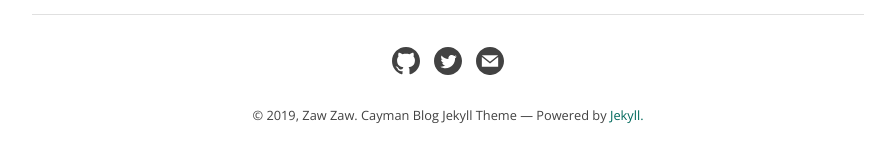
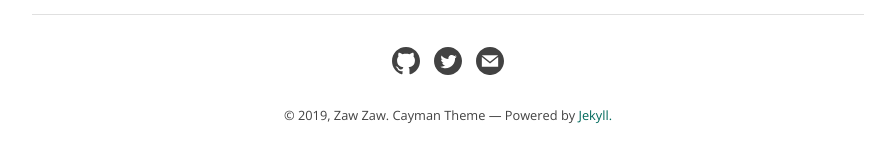
Before and after one commit to zawzaww/zawzaww.github.io, a Jekyll site: the page built from index.html, in a window 1280 px wide and 900 px high, scrolled down 2892 px. Shown: the part 707-869 px from the top of the window, without its empty margins (192-1087 px from the left). Built offline with Jekyll 4.4.1, drawn with Linux system fonts in a browser that asks for light colours.

Commit message:
_layouts: default.html: Update footer with original jekyll theme name
Signed-off-by: Zaw Zaw <zawzthein@outlook.com>

```diff
--- a/_layouts/default.html
+++ b/_layouts/default.html
@@ -136,7 +136,7 @@
         {% endif %}
        </p>
 
-       <p align="center"><small>© 2019, Zaw Zaw. Cayman Blog Jekyll Theme &mdash; Powered by <a href="https://jekyllrb.com">Jekyll.</a></small></p>
+       <p align="center"><small>© 2019, Zaw Zaw. Cayman Theme &mdash; Powered by <a href="https://jekyllrb.com">Jekyll.</a></small></p>
 
       </footer>
     </section>
```
